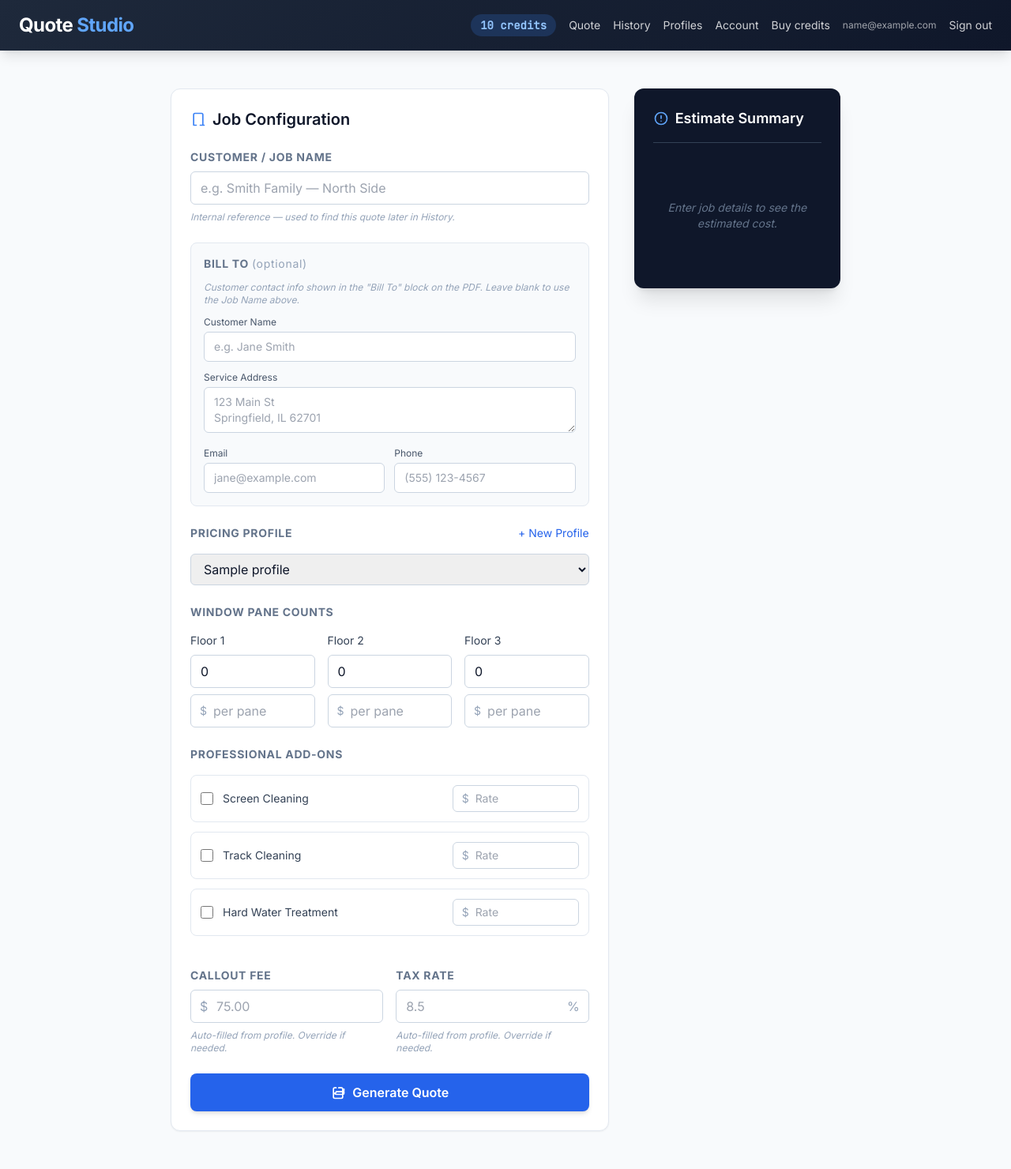
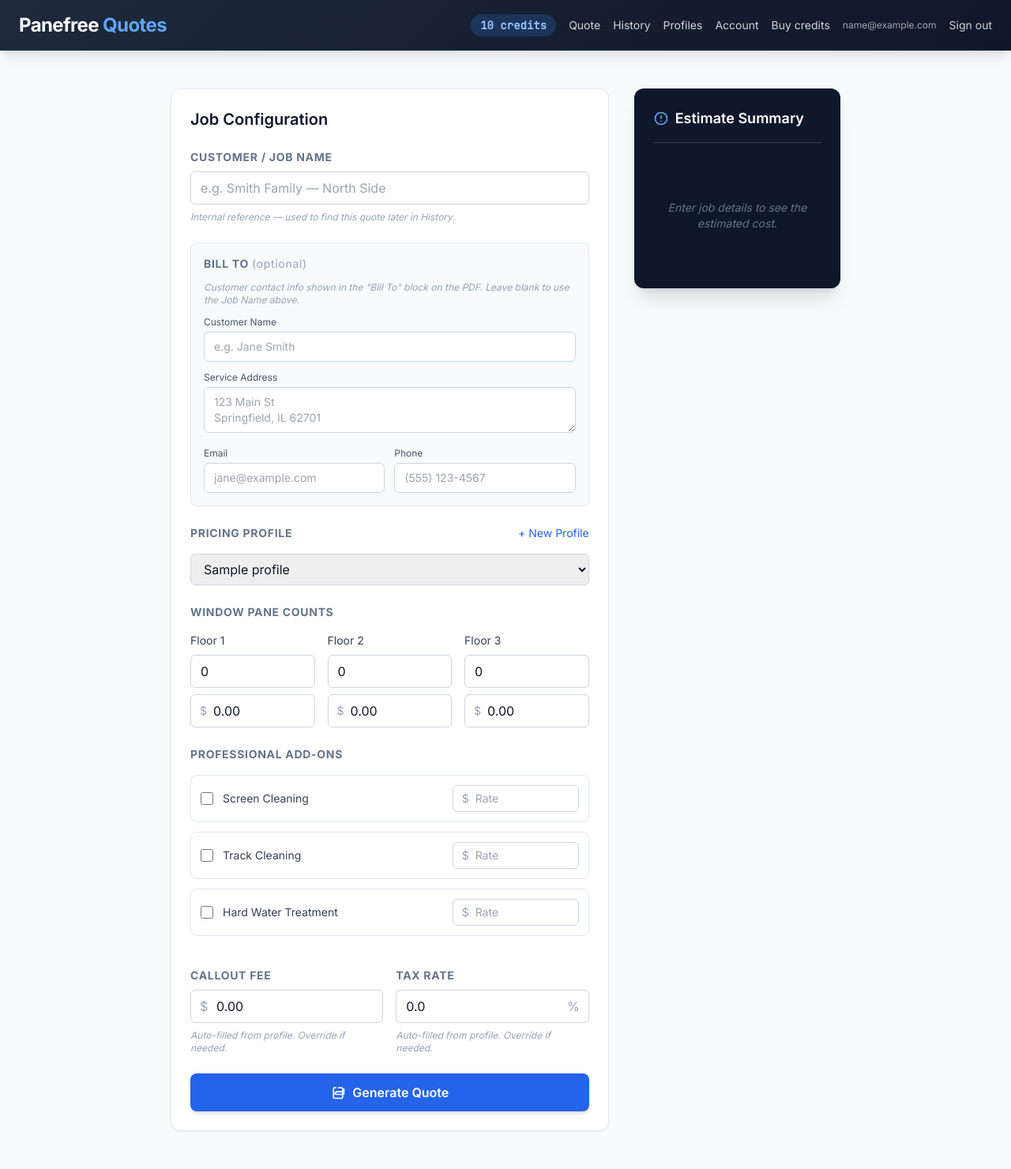
Before and after one commit to lightmadeai/Panefree-Quoting, a Flask app: page / in a window 1280 px wide. Shown: the whole page at 79% size. Run offline with Flask 3, Linux system fonts and the light colour scheme; a user stored in the database is signed in; tables that the repository leaves empty hold one stand-in row (values such as "Sample post"); some libraries are stand-ins or nearby versions.

Commit message:
Feature 1 polish: PDF rendering fixes, profile auto-fill, brand rename to Panefree Quotes
- generator.py: Bill To block uses multi_cell with new_x="LMARGIN" for all
  customer fields. Long emails/addresses now wrap correctly instead of
  clipping at the right margin (fpdf2 multi_cell defaults to new_x="RIGHT").

- templates/index.html: include customer_* fields in the /generate JSON
  payload (previously missing, so customer data was never persisted);
  defer initial profile-rate population until DOMContentLoaded so the
  inline setVal() calls actually find their target inputs; replace history
  state after render so Ctrl+R doesn't re-POST /calculate; remove broken
  SVG path next to "Job Configuration".

- _nav.html + 8 <title> tags: brand rename "Quote Studio" -> "Panefree Quotes".

```diff
--- a/generator.py
+++ b/generator.py
@@ -133,14 +133,18 @@ def generate_document(snapshot, doc_type="QUOTE", output_path="output.pdf",
     pdf.set_font("helvetica", "B", 12)
     pdf.cell(0, 10, "Bill To:", ln=True)
     pdf.set_font("helvetica", "", 11)
+    # multi_cell for all customer fields so long emails/addresses wrap.
+    # new_x="LMARGIN" is critical: fpdf2's multi_cell defaults to
+    # new_x="RIGHT", which left subsequent cells starting at the right
+    # margin (visible bug: email rendered clipped against the page edge).
     if safe_name:
-        pdf.cell(0, 6, safe_name, ln=True)
+        pdf.multi_cell(0, 6, safe_name, new_x="LMARGIN", new_y="NEXT")
     if safe_address:
-        pdf.multi_cell(0, 6, safe_address)
+        pdf.multi_cell(0, 6, safe_address, new_x="LMARGIN", new_y="NEXT")
     if safe_email:
-        pdf.cell(0, 6, safe_email, ln=True)
+        pdf.multi_cell(0, 6, safe_email, new_x="LMARGIN", new_y="NEXT")
     if safe_phone:
-        pdf.cell(0, 6, safe_phone, ln=True)
+        pdf.multi_cell(0, 6, safe_phone, new_x="LMARGIN", new_y="NEXT")
     pdf.cell(0, 6, f"Date: {snapshot['timestamp'][:10]}", ln=True)
     pdf.ln(5)
 
--- a/templates/_nav.html
+++ b/templates/_nav.html
@@ -1,5 +1,5 @@
 <nav class="industrial-gradient text-white py-4 px-6 shadow-lg flex justify-between items-center">
-    <a href="{{ url_for('index') }}" class="text-2xl font-bold tracking-tight">Quote<span class="text-blue-400"> Studio</span></a>
+    <a href="{{ url_for('index') }}" class="text-2xl font-bold tracking-tight">Panefree<span class="text-blue-400"> Quotes</span></a>
     <div class="text-sm flex items-center gap-4">
         <span id="credit-badge" class="px-3 py-1 rounded-full bg-blue-500/20 text-blue-300 font-semibold mono">
             {{ current_user.credit_balance }} credits
--- a/templates/account.html
+++ b/templates/account.html
@@ -2,7 +2,7 @@
 <html lang="en">
 <head>
     <meta charset="UTF-8">
-    <title>Account | Quote Studio</title>
+    <title>Account | Panefree Quotes</title>
     <script src="https://cdn.tailwindcss.com"></script>
     <link href="https://fonts.googleapis.com/css2?family=Inter:wght@300;400;600;700&family=JetBrains+Mono&display=swap" rel="stylesheet">
     <style>
--- a/templates/history.html
+++ b/templates/history.html
@@ -2,7 +2,7 @@
 <html lang="en">
 <head>
     <meta charset="UTF-8">
-    <title>Quote History | Quote Studio</title>
+    <title>Quote History | Panefree Quotes</title>
     <script src="https://cdn.tailwindcss.com"></script>
     <link href="https://fonts.googleapis.com/css2?family=Inter:wght@300;400;600;700&family=JetBrains+Mono&display=swap" rel="stylesheet">
     <style>
--- a/templates/index.html
+++ b/templates/index.html
@@ -3,7 +3,7 @@
 <head>
     <meta charset="UTF-8">
     <meta name="viewport" content="width=device-width, initial-scale=1.0">
-    <title>Quote Generator | Quote Studio</title>
+    <title>Quote Generator | Panefree Quotes</title>
     <script src="https://cdn.tailwindcss.com"></script>
     <link href="https://fonts.googleapis.com/css2?family=Inter:wght@300;400;600;700&family=JetBrains+Mono&display=swap" rel="stylesheet">
     <style>
@@ -23,12 +23,7 @@
             <!-- Input Form -->
             <div class="lg:col-span-2 space-y-8">
                 <div class="bg-white rounded-xl shadow-sm border border-slate-200 p-6">
-                    <h2 class="text-xl font-semibold mb-6 flex items-center gap-2">
-                        <svg xmlns="http://www.w3.org/2000/svg" class="h-5 w-5 text-blue-500" fill="none" viewBox="0 0 24 24" stroke="currentColor">
-                            <path stroke-linecap="round" stroke-linejoin="round" stroke-width="2" d="M19 21V5a2 2 0 00-2-2H7a2 2 0 00-2 2v16m14 0h2m-2 0h-2m-2 0h2M7 21h2m-2 0h-2m2 0h2" />
-                        </svg>
-                        Job Configuration
-                    </h2>
+                    <h2 class="text-xl font-semibold mb-6">Job Configuration</h2>
 
                     <form action="/calculate" method="POST" class="space-y-6">
                     <div class="space-y-2">
@@ -225,8 +220,20 @@
                         }
 
                         select.addEventListener('change', () => populateRates(select.value));
-                        // Initial population for the currently-selected profile
-                        if (select.value) populateRates(select.value);
+                        // Initial population must wait for DOMContentLoaded: this script
+                        // is inline above the override inputs (override_floor1, addon
+                        // rates, tax/callout). At parse time those elements don't exist
+                        // yet, so querySelector returns null and setVal silently no-ops.
+                        // Deferring to DOMContentLoaded guarantees the full form is in
+                        // the DOM before we try to fill it.
+                        const initialPopulate = () => {
+                            if (select.value) populateRates(select.value);
+                        };
+                        if (document.readyState === 'loading') {
+                            document.addEventListener('DOMContentLoaded', initialPopulate);
+                        } else {
+                            initialPopulate();
+                        }
 
                         // Expose for the inline-new-profile JS below to call after creating a profile
                         window.__populateRates = populateRates;
@@ -437,6 +444,15 @@
                     </h2>
 
                     {% if result %}
+                    <script>
+                        // After a POST to /calculate the URL bar shows /calculate, so
+                        // hitting Ctrl+R re-submits the form and the previous quote
+                        // sticks around. Rewriting the URL to "/" makes refresh hit the
+                        // fresh GET form instead. (Pure UX shim — server logic unchanged.)
+                        if (window.location.pathname !== '/') {
+                            window.history.replaceState({}, '', '/');
+                        }
+                    </script>
                     <div class="space-y-4">
                         <div class="flex justify-between items-center py-2 border-b border-slate-800">
                             <span class="text-slate-400 text-sm">Subtotal</span>
@@ -483,6 +499,10 @@
                                 "addon_overrides": result.input.addon_overrides,
                                 "tax_override": result.input.tax_override,
                                 "label": submitted_label or "",
+                                "customer_name": submitted_customer_name or "",
+                                "customer_address": submitted_customer_address or "",
+                                "customer_email": submitted_customer_email or "",
+                                "customer_phone": submitted_customer_phone or "",
                             } | tojson }}
                         </script>
                         <script>
--- a/templates/login.html
+++ b/templates/login.html
@@ -2,7 +2,7 @@
 <html lang="en">
 <head>
     <meta charset="UTF-8">
-    <title>Sign In | Quote Studio</title>
+    <title>Sign In | Panefree Quotes</title>
     <script src="https://cdn.tailwindcss.com"></script>
     <link href="https://fonts.googleapis.com/css2?family=Inter:wght@300;400;600;700&display=swap" rel="stylesheet">
     <style>
--- a/templates/profile_new.html
+++ b/templates/profile_new.html
@@ -2,7 +2,7 @@
 <html lang="en">
 <head>
     <meta charset="UTF-8">
-    <title>New Profile | Quote Studio</title>
+    <title>New Profile | Panefree Quotes</title>
     <script src="https://cdn.tailwindcss.com"></script>
     <link href="https://fonts.googleapis.com/css2?family=Inter:wght@300;400;600;700&family=JetBrains+Mono&display=swap" rel="stylesheet">
     <style>
--- a/templates/profiles.html
+++ b/templates/profiles.html
@@ -2,7 +2,7 @@
 <html lang="en">
 <head>
     <meta charset="UTF-8">
-    <title>Pricing Profiles | Quote Studio</title>
+    <title>Pricing Profiles | Panefree Quotes</title>
     <script src="https://cdn.tailwindcss.com"></script>
     <link href="https://fonts.googleapis.com/css2?family=Inter:wght@300;400;600;700&family=JetBrains+Mono&display=swap" rel="stylesheet">
     <style>
--- a/templates/register.html
+++ b/templates/register.html
@@ -2,7 +2,7 @@
 <html lang="en">
 <head>
     <meta charset="UTF-8">
-    <title>Create Account | Quote Studio</title>
+    <title>Create Account | Panefree Quotes</title>
     <script src="https://cdn.tailwindcss.com"></script>
     <link href="https://fonts.googleapis.com/css2?family=Inter:wght@300;400;600;700&display=swap" rel="stylesheet">
     <style>
--- a/templates/top_up.html
+++ b/templates/top_up.html
@@ -2,7 +2,7 @@
 <html lang="en">
 <head>
     <meta charset="UTF-8">
-    <title>Top Up | Quote Studio</title>
+    <title>Top Up | Panefree Quotes</title>
     <script src="https://cdn.tailwindcss.com"></script>
     <link href="https://fonts.googleapis.com/css2?family=Inter:wght@300;400;600;700&family=JetBrains+Mono&display=swap" rel="stylesheet">
     <style>
```
